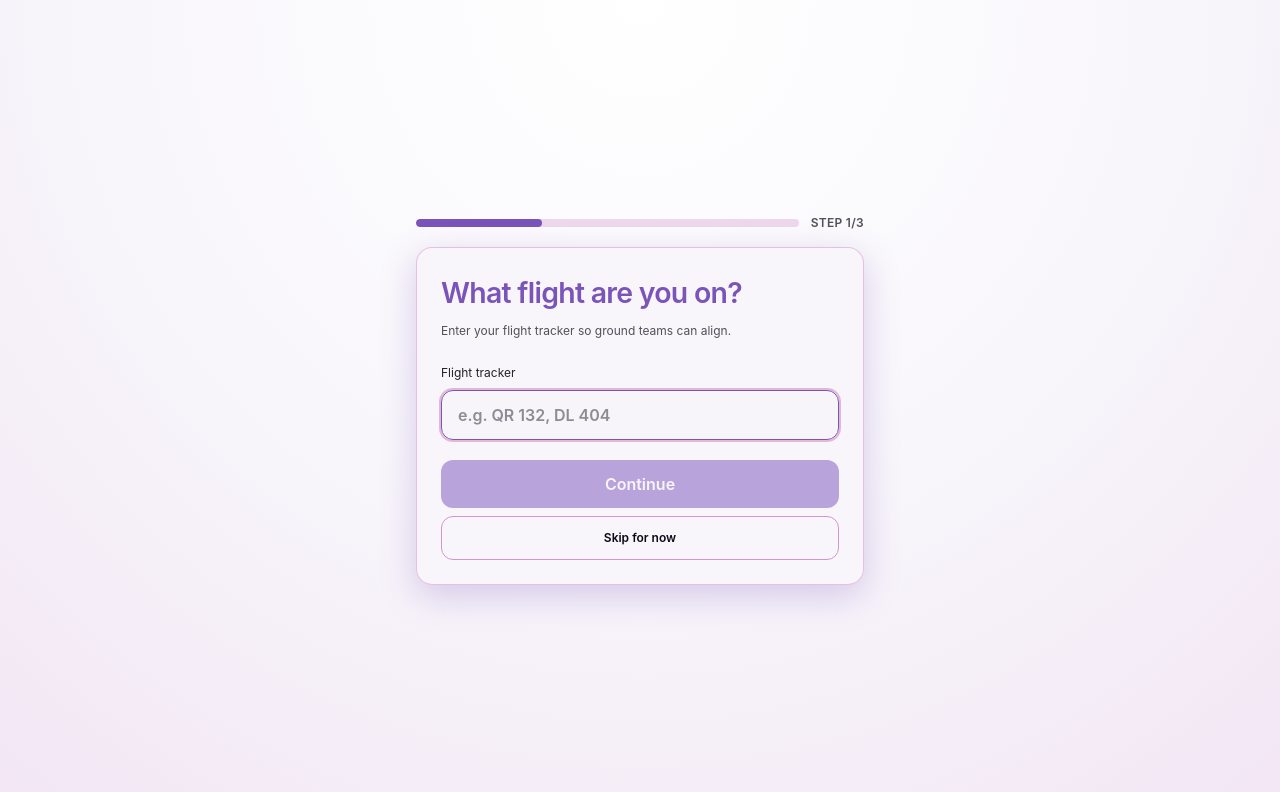
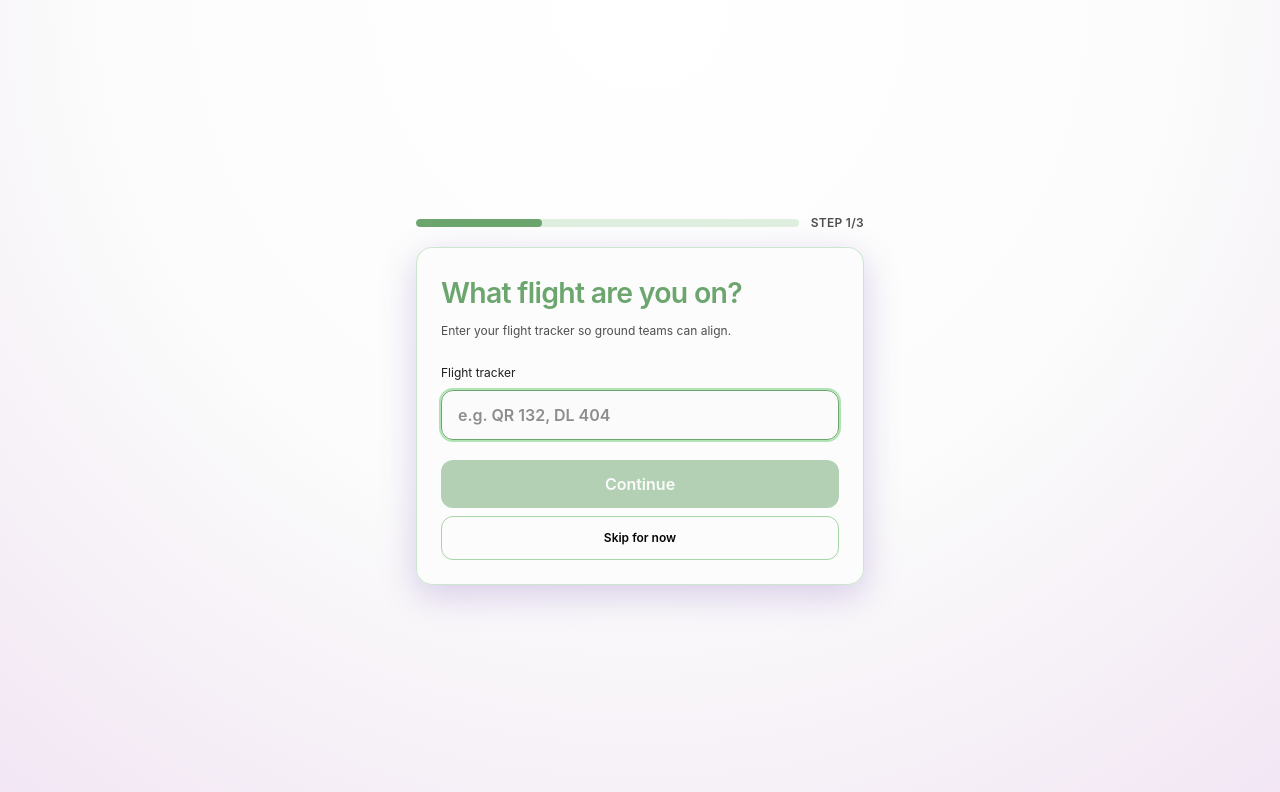
Before and after one commit to tundreaNatanael/airport-pulse-frontend, a React (Vite) app: page / in a window 1280 px wide. Shown: the top 792 px of the page. Built offline with nearby package versions, Linux system fonts and the light colour scheme; no server answers.

Commit message:
fix: changed the color theme

```diff
--- a/tailwind.config.ts
+++ b/tailwind.config.ts
@@ -5,12 +5,13 @@ const config: Config = {
   theme: {
     extend: {
       colors: {
-        text: '#0e0916',
-        background: '#f8f6fb',
-        primary: '#7b54ba',
-        secondary: '#d494cd',
-        accent: '#cb7dae',
+      'text': '#060606',
+      'background': '#fbfcfb',
+      'primary': '#6ca66e',
+      'secondary': '#a6d5a8',
+      'accent': '#6bca6f',
       },
+
       fontSize: {
         sm: '0.750rem',
         base: '1rem',
```
